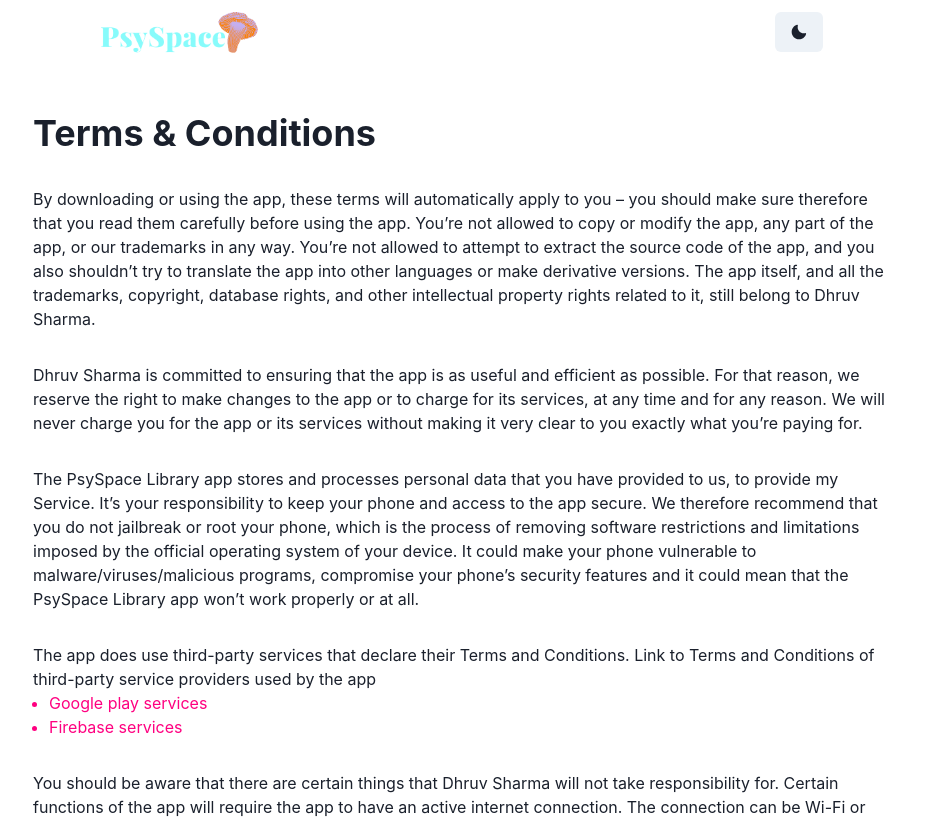
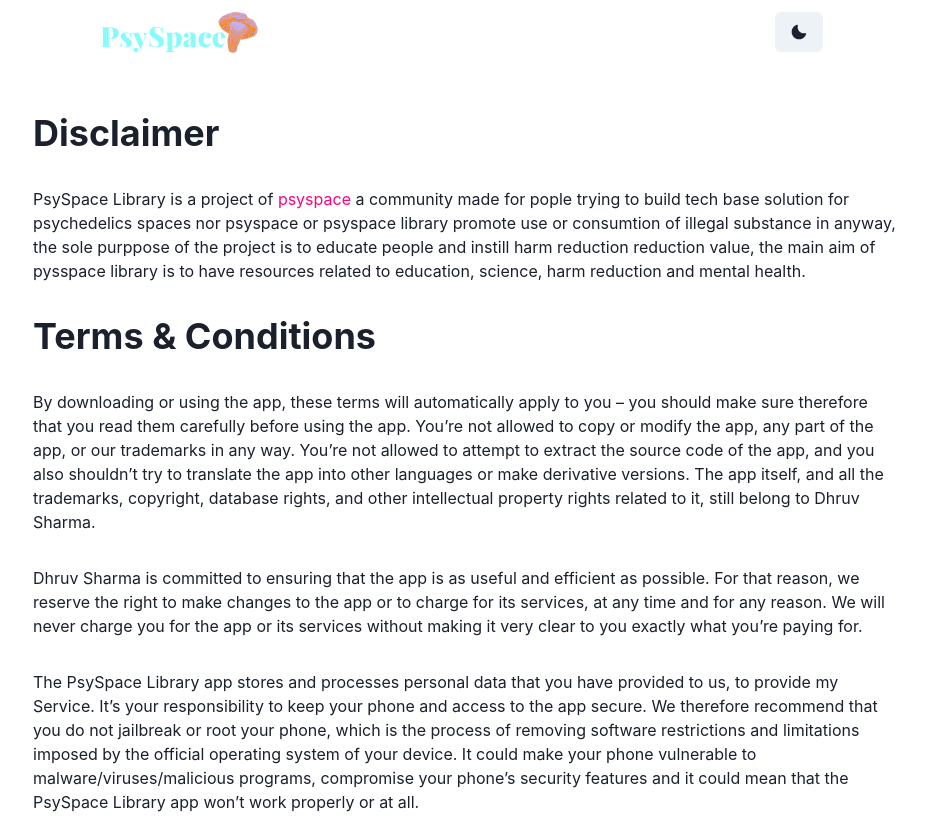
Before and after one commit to Wateraga/psyspacelibrary, a React (Create React App) app: page /terms in a window 1280 px wide. Shown: the top 819 px of the page, without its empty margins (175-1101 px from the left). Built offline with nearby package versions, Linux system fonts and the light colour scheme.

Commit message:
added disclaimer to T&C

```diff
--- a/src/pages/Terms/index.tsx
+++ b/src/pages/Terms/index.tsx
@@ -26,6 +26,20 @@
       <Stack spacing={{ base: 10, md: 20 }} py={{ base: 20, md: 28 }}>
         <Container maxW={"4xl"}>
           <Flex flexDirection={"column"} gap={8}>
+            <Heading>Disclaimer</Heading>
+            <Text>
+              PsySpace Library is a project of{" "}
+              <Link href="https://psyspace.in" color={"#FF0080"}>
+                psyspace
+              </Link>{" "}
+              a community made for pople trying to build tech base solution for
+              psychedelics spaces nor psyspace or psyspace library promote use
+              or consumtion of illegal substance in anyway, the sole purppose of
+              the project is to educate people and instill harm reduction
+              reduction value, the main aim of pysspace library is to have
+              resources related to education, science, harm reduction and mental
+              health.{" "}
+            </Text>
             <Heading> Terms & Conditions</Heading>
             <Text>
               {" "}
```
Also changed, not shown: src/assests/images/github_preview.png (added), 1 other file (tests, documents, lock files or other folders).
